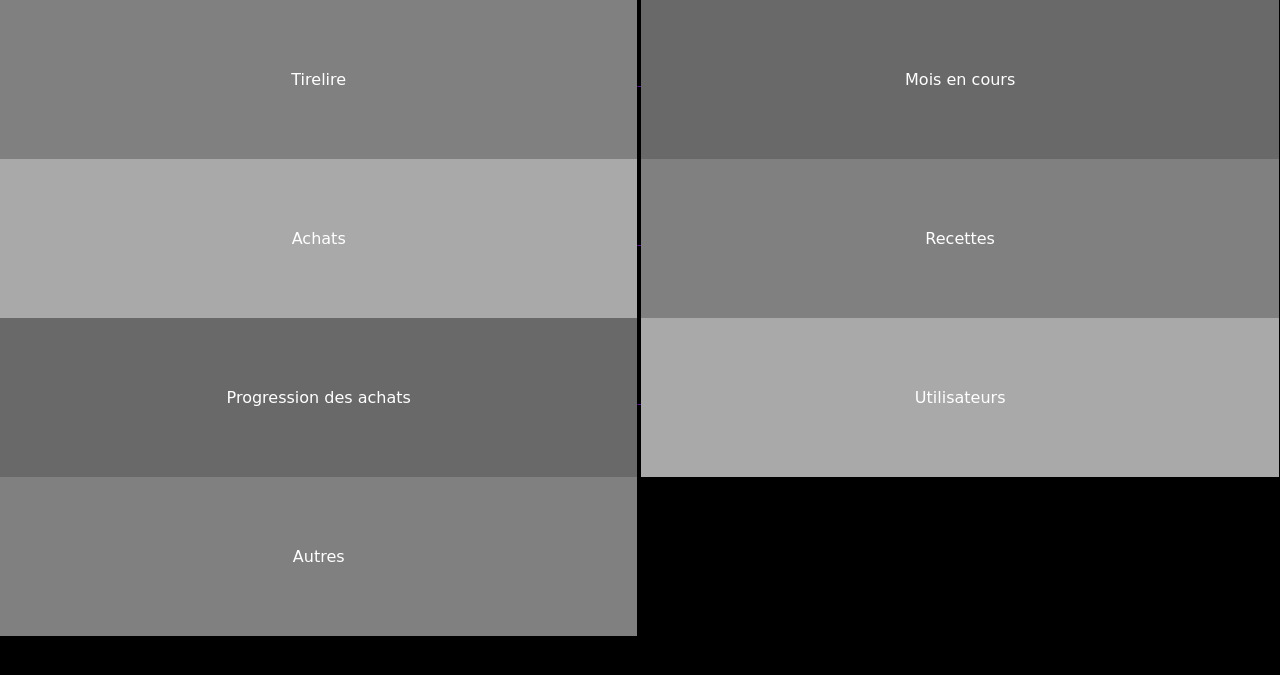
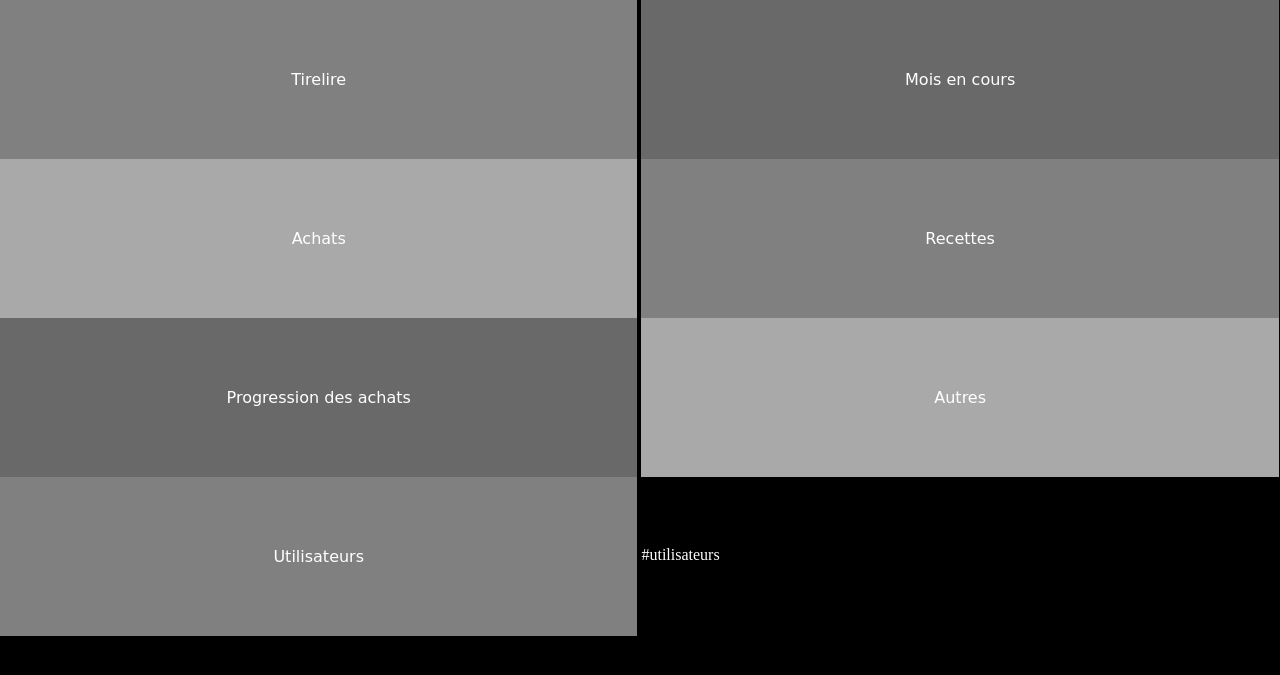
Before and after one commit to uchiwa43/Cash-note, a PHP site: page /template/menu_main.html in a window 1280 px wide. Shown: the top 675 px of the page. Run offline with PHP 8.4, Linux system fonts and the light colour scheme.

Commit message:
petites modif sur le menu

```diff
--- a/css/style.css
+++ b/css/style.css
@@ -4,6 +4,12 @@ body{
     padding:0;
 }
 
+.menu{
+    color: white;
+}
+.menu a{
+    text-decoration:none;
+}
 .bloc_menu {
     display: inline-block;
     width: 49.8%;
@@ -11,6 +17,7 @@ body{
     color: white;
     font-family: "DejaVu Sans";
     text-align: center;
+    vertical-align: middle;
 }
 .bloc_main{
     padding-top: 70px;
--- a/template/menu_main.html
+++ b/template/menu_main.html
@@ -5,7 +5,8 @@
     <title>Menu principal</title>
     <link rel="stylesheet" href="../css/style.css"/>
 </head>
-<body>
+<body class="menu">
+
     <a href="">
         <div class="bloc_menu bloc_main color1">
             Tirelire
@@ -16,9 +17,9 @@
             Mois en cours
         </div>
     </a>
-<br/>
+    <br/>
 
-    <a href="" >
+    <a href="../achat_controller_list.php" >
         <div class="bloc_menu bloc_main color2">
             Achats
         </div>
@@ -28,26 +29,27 @@
             Recettes
         </div>
     </a>
-<br/>
+    <br/>
 
     <a href="">
         <div class="bloc_menu bloc_main color3">
             Progression des achats
         </div>
     </a>
+    <a href="menu_secondary.html">
+        <div class="bloc_menu bloc_main color2">
+            Autres
+        </div>
+    </a>
 
-    <a href="../user_controller_list.php">
-        <div class="bloc_menu bloc_main color2">
+    <br/>
+
+    <a href="../user_controller_list.php" >
+        <div class="bloc_menu bloc_main color1">
             Utilisateurs
         </div>
     </a>
-<br/>
-
-    <a href="menu_secondary.html">
-        <div class="bloc_menu bloc_main color1">
-            Autres
-        </div>
-    </a>
+    #utilisateurs
 <br/>
 </body>
 </html>
```
